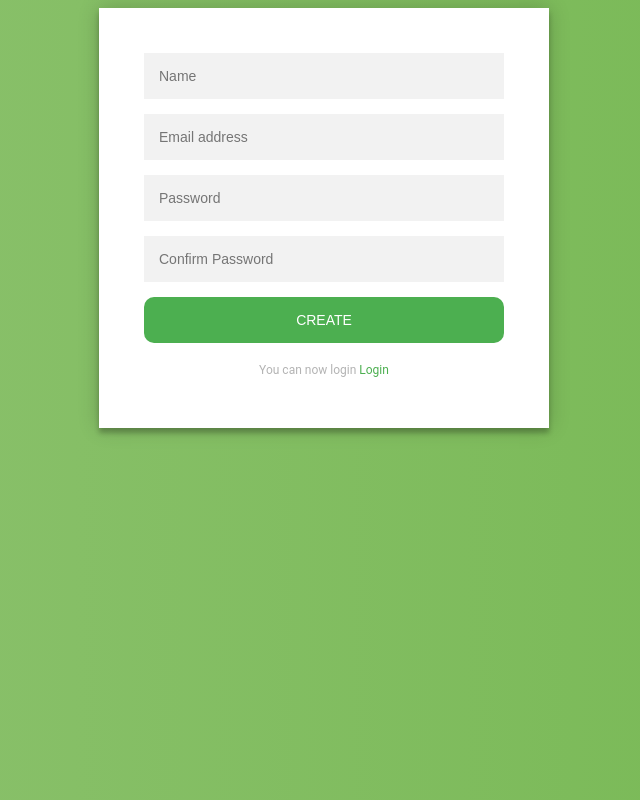
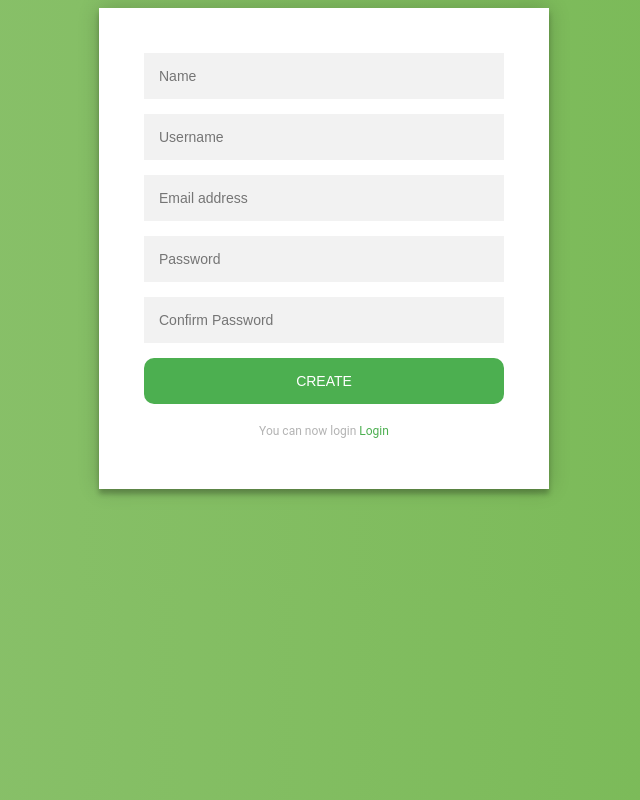
Before and after one commit to peterangusa/Application-Tracking-Platform, a plain HTML site: page signup.html in a window 1280 px wide. Shown: the whole page, without its empty margins (316-956 px from the left). Drawn offline with Linux system fonts and the light colour scheme.

Commit message:
add updates

```diff
--- a/signup.html
+++ b/signup.html
@@ -11,6 +11,7 @@
       <div class="form">
         <form class="login-form">
           <input type="text" placeholder="Name"/ required>
+          <input type="text" placeholder="Username"/ required>
           <input type="text" placeholder="Email address"/ required>
           <input type="password" placeholder="Password"/>
           <input type="password" placeholder="Confirm Password"/>
```
